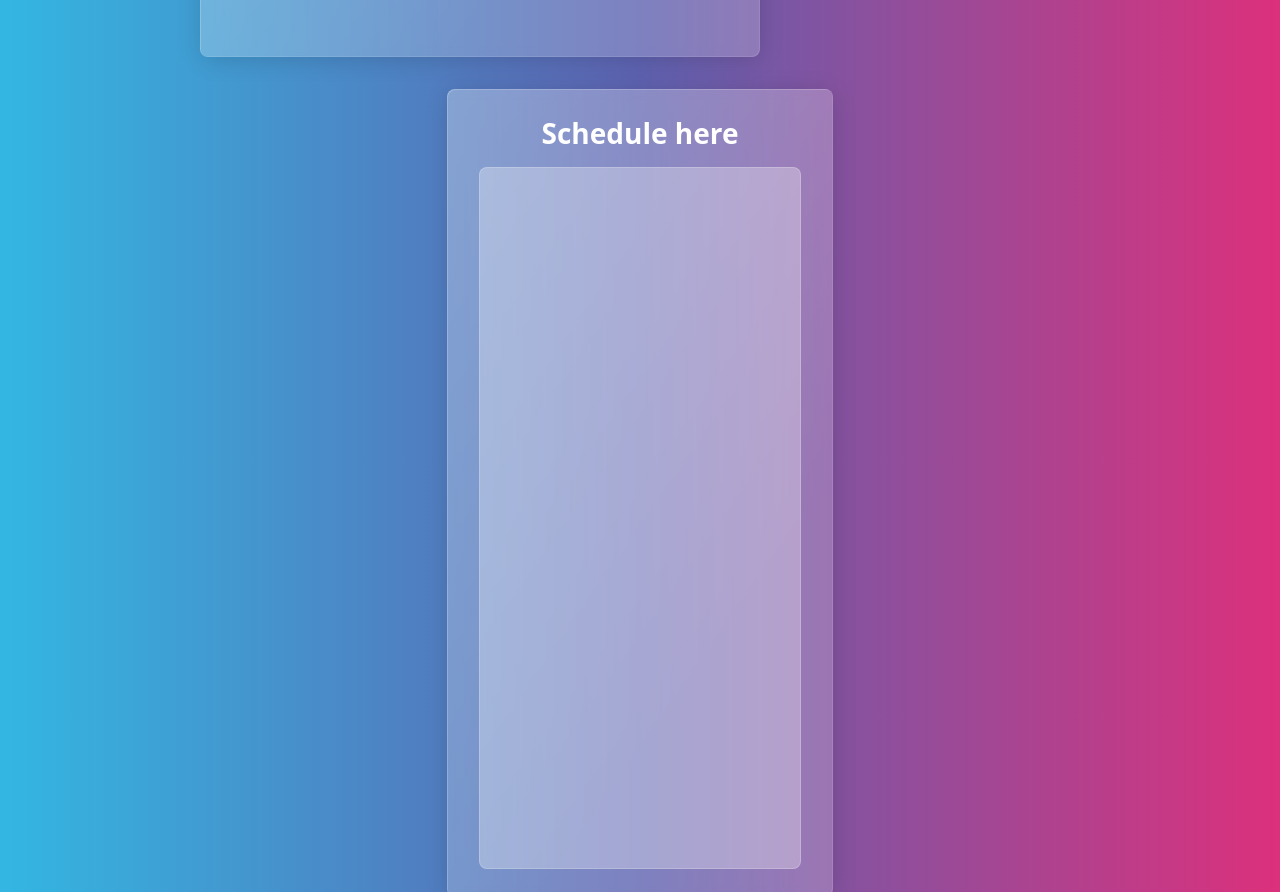
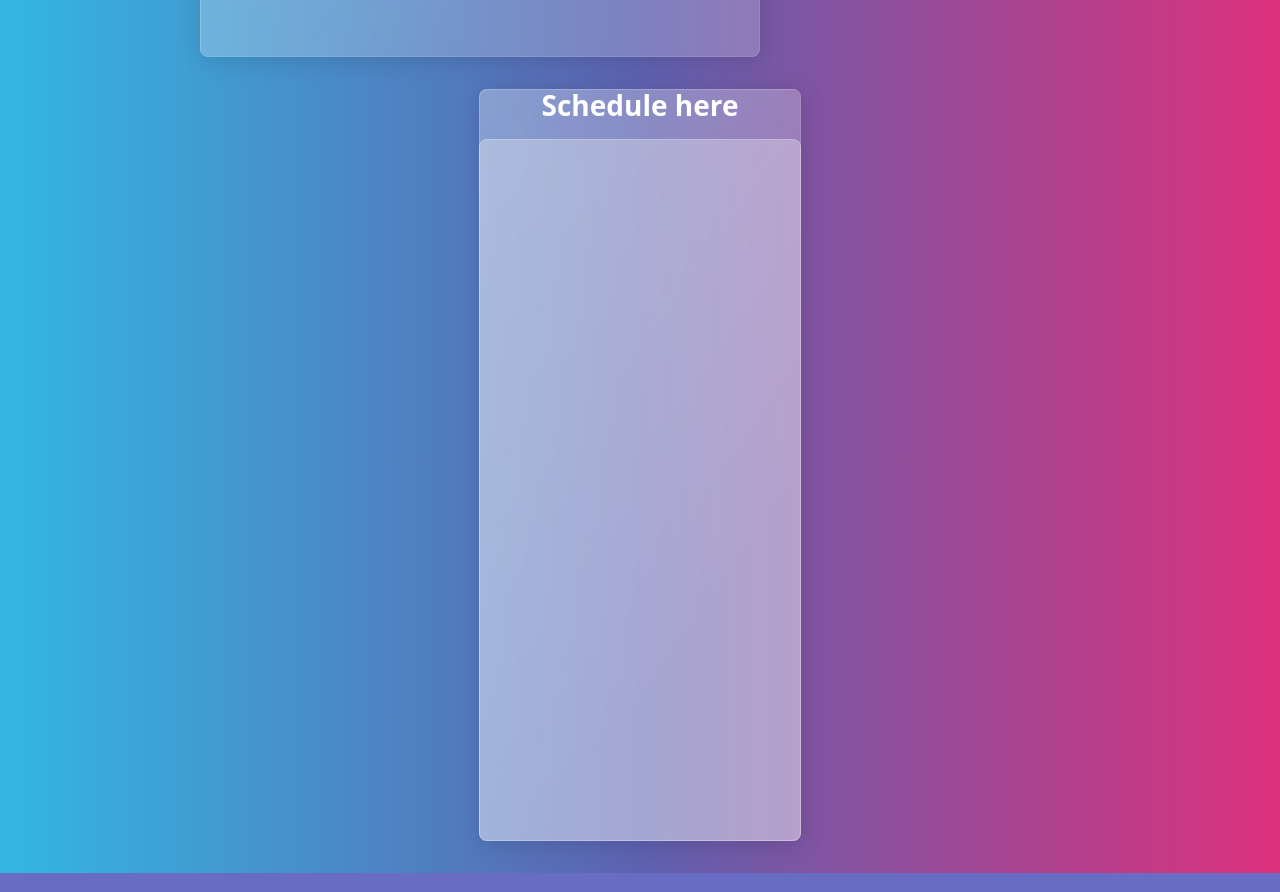
Before and after one commit to thebrigman/lessons.github.io, a plain HTML site: page index.html in a window 1280 px wide. Shown: the part 809-1701 px from the top of the page. Drawn offline with nearby package versions, Linux system fonts and the light colour scheme; a script that the page names is missing.

Commit message:
Add files via upload

```diff
--- a/index.html
+++ b/index.html
@@ -92,7 +92,7 @@
         </div>
       </div>
       <div class="card text-center" style="width: 25srem;">
-        <div class="card-body">
+        <div class="card-body p-0">
           <h3 class="card-title"><b>Schedule here</b></h3>
           <div class="calendar-container border rounded">
             <!-- Calendly inline widget begin -->
```
